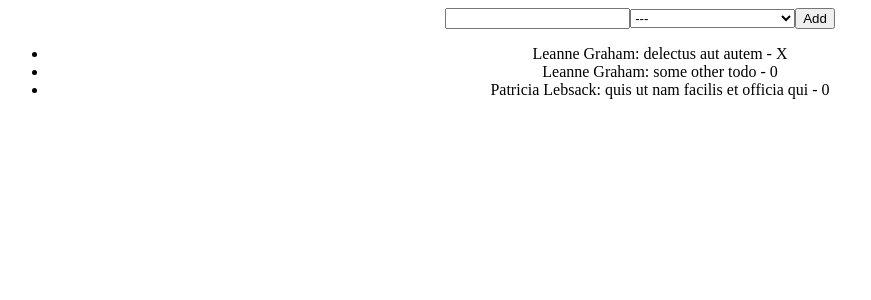
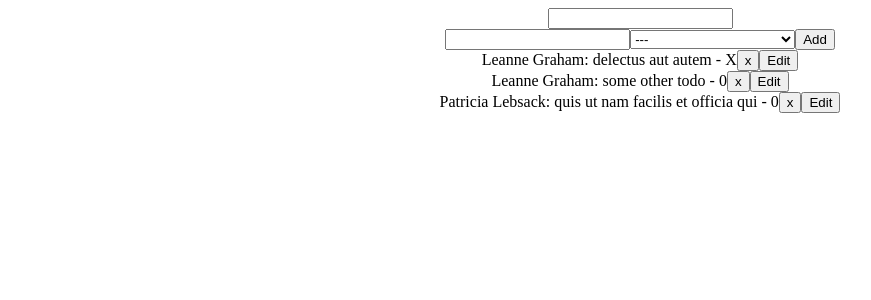
Before and after one commit to ysrckr/new-react_js-oct22, a React (Create React App) app: page / in a window 1280 px wide. Shown: the top 300 px of the page, without its empty margins (0-871 px from the left). Built offline with nearby package versions, Linux system fonts and the light colour scheme.

Commit message:
add an ability to delete todos

```diff
--- a/src/App.tsx
+++ b/src/App.tsx
@@ -1,3 +1,4 @@
+import { useCallback } from 'react';
 import { useState } from 'react';
 import './App.scss';
 import { getUser, TodoForm } from './components/TodoForm';
@@ -25,18 +26,38 @@ const todosFromServer: TodoWithoutUser[] = [
   },
 ];
 
-//
-const preparedTodos: Todo[] = todosFromServer.map(todo => ({
-  ...todo,
-  user: getUser(todo.userId),
-}));
+let oldTodos: Todo[] = [];
+let oldDelete: (todo: Todo) => void = () => {};
 
 export function App() {
-  const [todos, setTodos] = useState(preparedTodos);
+  const [todos, setTodos] = useState<Todo[]>(() => {
+    return todosFromServer.map(todo => ({
+      ...todo,
+      user: getUser(todo.userId),
+    }))
+  });
+  const [query, setQuery] = useState('');
+
+  console.log(oldTodos, todos, oldTodos === todos);
+  oldTodos = todos;
 
   function addTodo(newTodo: Todo) {
     setTodos([...todos, newTodo])
   }
+
+  const deleteTodo = useCallback(
+    (todoToDelete: Todo) => {
+      setTodos(todos.filter(
+        todo => todo.id !== todoToDelete.id,
+      ));
+    },
+
+    [todos],
+  );
+
+  console.log(oldDelete, deleteTodo, oldDelete === deleteTodo);
+  oldDelete = deleteTodo;
+
 
   // function updateTodo(updatedTodo: Todo) {
   //   setTodos(todos.map(todo => {
@@ -50,8 +71,16 @@ export function App() {
 
   return (
     <div className="App">
+      <input
+        type="text"
+        value={query}
+        onChange={event => setQuery(event.target.value)}
+      />
       <TodoForm onSubmit={addTodo} />
-      <TodoList todos={todos} />
+      <TodoList
+        todos={todos}
+        onTodoDeleted={deleteTodo}
+      />
     </div>
   );
 }
--- a/src/components/TodoForm.tsx
+++ b/src/components/TodoForm.tsx
@@ -114,7 +114,7 @@ export const TodoForm: React.FC<Props> = ({ onSubmit, todo }) => {
         ))}
       </select>
 
-      <button>Add</button>
+      <button>{todo ? 'Save' : 'Add'}</button>
     </form>
   );
 };
--- /dev/null
+++ b/src/components/TodoInfo.tsx
@@ -0,0 +1,31 @@
+import React from 'react';
+import { Todo } from '../types/Todo';
+
+type Props = {
+  todo: Todo;
+  onDelete: (todo: Todo) => void;
+};
+
+export const TodoInfo: React.FC<Props> = ({ todo, onDelete }) => {
+    console.log('TodoInfo', todo.id);
+
+    return (
+      <div>
+        {todo.user?.name}
+        {': '}
+        {todo.title}
+        {' - '}
+        {todo.completed ? 'X' : '0'}
+
+        <button onClick={() => {
+          onDelete(todo);
+        }}>
+          x
+        </button>
+
+        <button onClick={() => {}}>
+          Edit
+        </button>
+      </div>
+    );
+  };
--- a/src/components/TodoList.tsx
+++ b/src/components/TodoList.tsx
@@ -1,19 +1,24 @@
+import React from 'react';
 import { Todo } from '../types/Todo';
+import { TodoInfo } from './TodoInfo';
 
-export const TodoList: React.FC<{ todos: Todo[]; }> = ({ todos }) => {
-  return (
-    <ul>
-      {todos.map(todo => (
-        <li
-          key={todo.id}
-        >
-          {todo.user?.name}
-          {': '}
-          {todo.title}
-          {' - '}
-          {todo.completed ? 'X' : '0'}
-        </li>
-      ))}
-    </ul>
-  );
+type Props = {
+  todos: Todo[];
+  onTodoDeleted: (todo: Todo) => void;
 };
+
+export const TodoList: React.FC<Props> = React.memo(
+  ({ todos, onTodoDeleted }) => {
+    return (
+      <div className="TodoList">
+        {todos.map(todo => (
+          <TodoInfo
+            key={todo.id}
+            todo={todo}
+            onDelete={onTodoDeleted}
+          />
+        ))}
+      </div>
+    );
+  },
+);
--- a/src/index.tsx
+++ b/src/index.tsx
@@ -7,7 +7,5 @@ const root = ReactDOM.createRoot(
 );
 
 root.render(
-  <React.StrictMode>
-    <App />
-  </React.StrictMode>
+  <App />
 );
```
